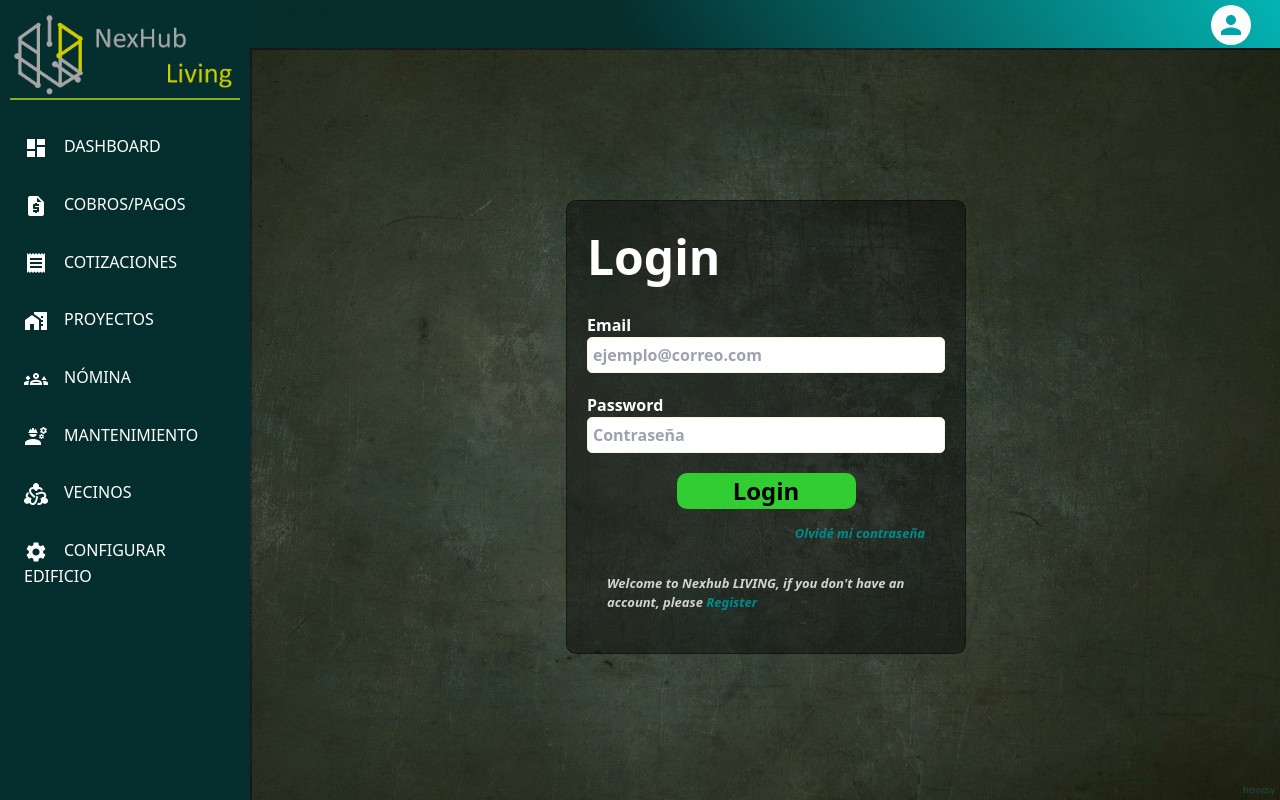
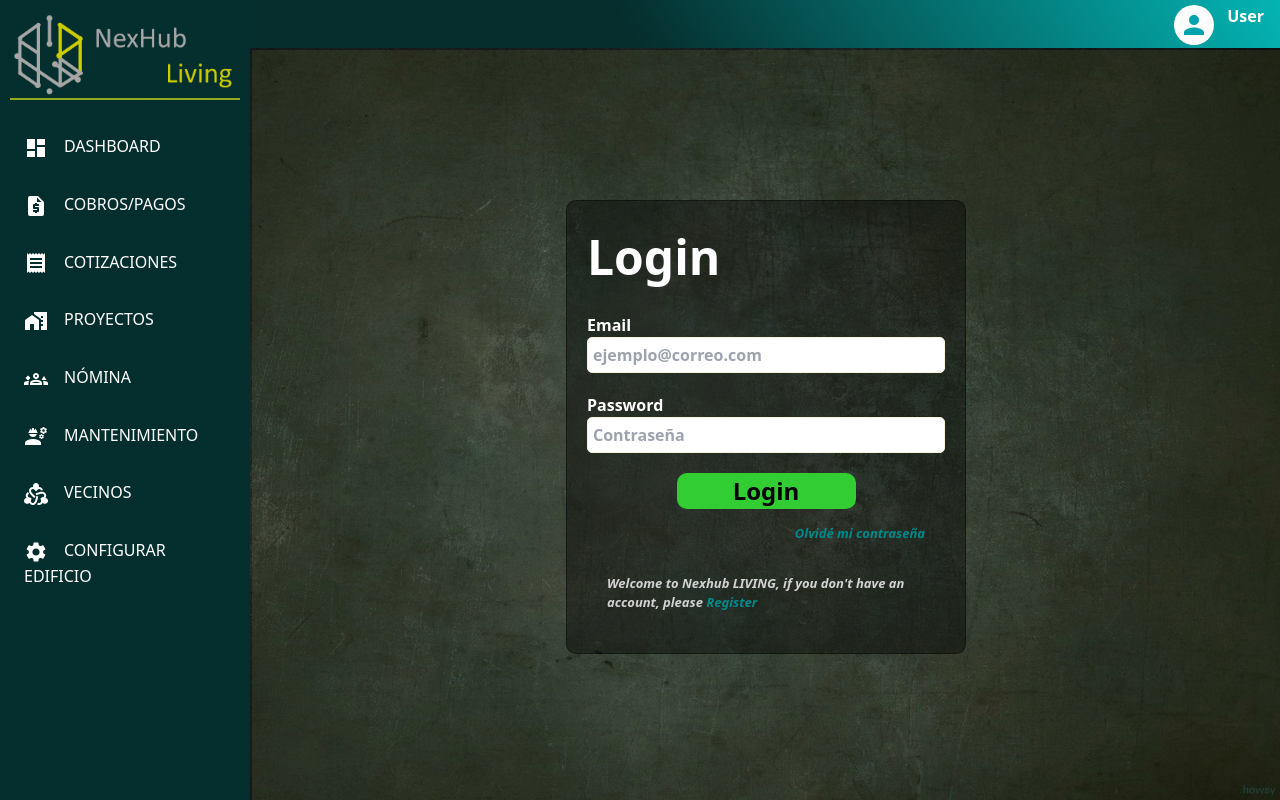
Before and after one commit to smartDCs/nexhub, a React (Vite) app: page / in a window 1280 px wide. Built offline with nearby package versions, Linux system fonts and the light colour scheme; no server answers; what @react-pdf/renderer would draw is missing.

Commit message:
mostrando el nombre de usuario en el navbar

```diff
--- a/src/components/Navbar.jsx
+++ b/src/components/Navbar.jsx
@@ -9,13 +9,16 @@ import {
 } from "@mui/material";
 import Settings from "@mui/icons-material/Settings";
 import Logout from "@mui/icons-material/Logout";
-import { NavLink } from "react-router-dom";
-import React, { useState, useContext } from "react";
+import { NavLink, useNavigate } from "react-router-dom";
+import { useState, useContext } from "react";
 import { UserContext } from "../context/User/UserContext";
+import { signOut } from "firebase/auth";
+import { Navigate } from "react-router-dom/dist";
+
 function Navbar() {
+  const { auth, currentUser, userChange } = useContext(UserContext);
 
-  const {currentUser}=useContext(UserContext);
-
+  const navigate = useNavigate();
   const [anchorEl, setAnchorEl] = useState(null);
   const open = Boolean(anchorEl);
   const handleClick = (event) => {
@@ -24,26 +27,43 @@ function Navbar() {
   const handleClose = () => {
     setAnchorEl(null);
   };
+  const closeSesion = () => {
+    signOut(auth).then(() => {
+      // Sign-out successful.
+      userChange("");
+      navigate("/");
+    }).catch((error) => {
+      console.log("Error al cerrar sesión", error);
+    });
+
+  };
   return (
     <div className=" navbar  h-12 ">
       <div className=" flex justify-end">
-
         <a>
           <Tooltip title="Perfil">
             <IconButton
-
               onClick={handleClick}
               size="small"
-              sx={{ ml: 2}}
+              sx={{ ml: 2 }}
               aria-controls={open ? "account-menu" : undefined}
               aria-haspopup="true"
               aria-expanded={open ? "true" : undefined}
             >
-              <Avatar sx={{ width: 40, height: 40, color:"#00a4aa", background:"#fcfcfc" }} ></Avatar>
+              <Avatar
+                sx={{
+                  width: 40,
+                  height: 40,
+                  color: "#00a4aa",
+                  background: "#fcfcfc",
+                }}
+              ></Avatar>
             </IconButton>
           </Tooltip>
         </a>
-        <a className="text-white font-extrabold pt-1 mr-4 ml-2 ">{currentUser}</a>
+        <a className="text-white font-extrabold pt-1 mr-4 ml-2 ">
+          {currentUser?currentUser:"User"}
+        </a>
 
         <Menu
           anchorEl={anchorEl}
@@ -93,7 +113,7 @@ function Navbar() {
             </ListItemIcon>
             Configuración
           </MenuItem>
-          <MenuItem onClick={handleClose}>
+          <MenuItem onClick={closeSesion}>
             <ListItemIcon>
               <Logout fontSize="small" />
             </ListItemIcon>
--- a/src/context/User/UserState.jsx
+++ b/src/context/User/UserState.jsx
@@ -1,6 +1,12 @@
-import React, { useState } from 'react'
-import { UserContext } from './UserContext'
-const UserState=({ children })=>{
+import { useState } from 'react'
+import { UserContext } from './UserContext';
+import { getAuth } from "firebase/auth";
+import { initializeApp } from "firebase/app";
+import { firebaseConfig } from "../../firebase_config";
+const UserState=({children})=>{
+  // Initialize Firebase
+  const app = initializeApp(firebaseConfig);
+  const auth = getAuth(app);
 const  [currentUser, setCurrentUser] = useState("");
 
 function userChange(user){
@@ -10,7 +16,7 @@ setCurrentUser(user);
 
     return(
        <UserContext.Provider
-       value={{currentUser,userChange}}
+       value={{currentUser,userChange, auth}}
        >
         {children}
        </UserContext.Provider>
--- a/src/pages/AddUser.jsx
+++ b/src/pages/AddUser.jsx
@@ -20,7 +20,7 @@ function AddUser() {
       .then((userCredential) => {
         // Signed in
         const user = userCredential.user;
-        console.log(user.email);
+      //  console.log(user.email);
         alert('Usuario '+name+', creado con exito');
         navigate("/");
         // ...
--- a/src/pages/Login.jsx
+++ b/src/pages/Login.jsx
@@ -1,8 +1,7 @@
-import { getAuth, signInWithEmailAndPassword } from "firebase/auth";
+import {  signInWithEmailAndPassword } from "firebase/auth";
 
-import { initializeApp } from "firebase/app";
-import { firebaseConfig } from "../firebase_config";
-import React, { useState, useContext } from "react";
+
+import { useState, useContext } from "react";
 import { NavLink, useNavigate } from "react-router-dom";
 import { UserContext } from "../context/User/UserContext";
 
@@ -10,12 +9,9 @@ function Login() {
   const [email, setEmail] = useState("");
   const [password, setPassword] = useState("");
   const navigate = useNavigate();
-  //const [logedUser, setLogedUser] = useState("");
 
-  const {currentUser,userChange}=useContext(UserContext);
-  // Initialize Firebase
-  const app = initializeApp(firebaseConfig);
-  const auth = getAuth(app);
+
+  const {auth,userChange}=useContext(UserContext);
 
   const handleSingIn = (event) => {
     event.preventDefault();
@@ -24,8 +20,7 @@ function Login() {
       .then((userCredential) => {
         // Signed in
         const user = userCredential.user;
-        // console.log("Acceso correcto, bienvenido: ");
-        //console.log(user.email);
+
         userChange(user.email);
         navigate("/dashboard");
       })
```
Also changed, not shown: src/context/User/UserReducer.js (deleted).
